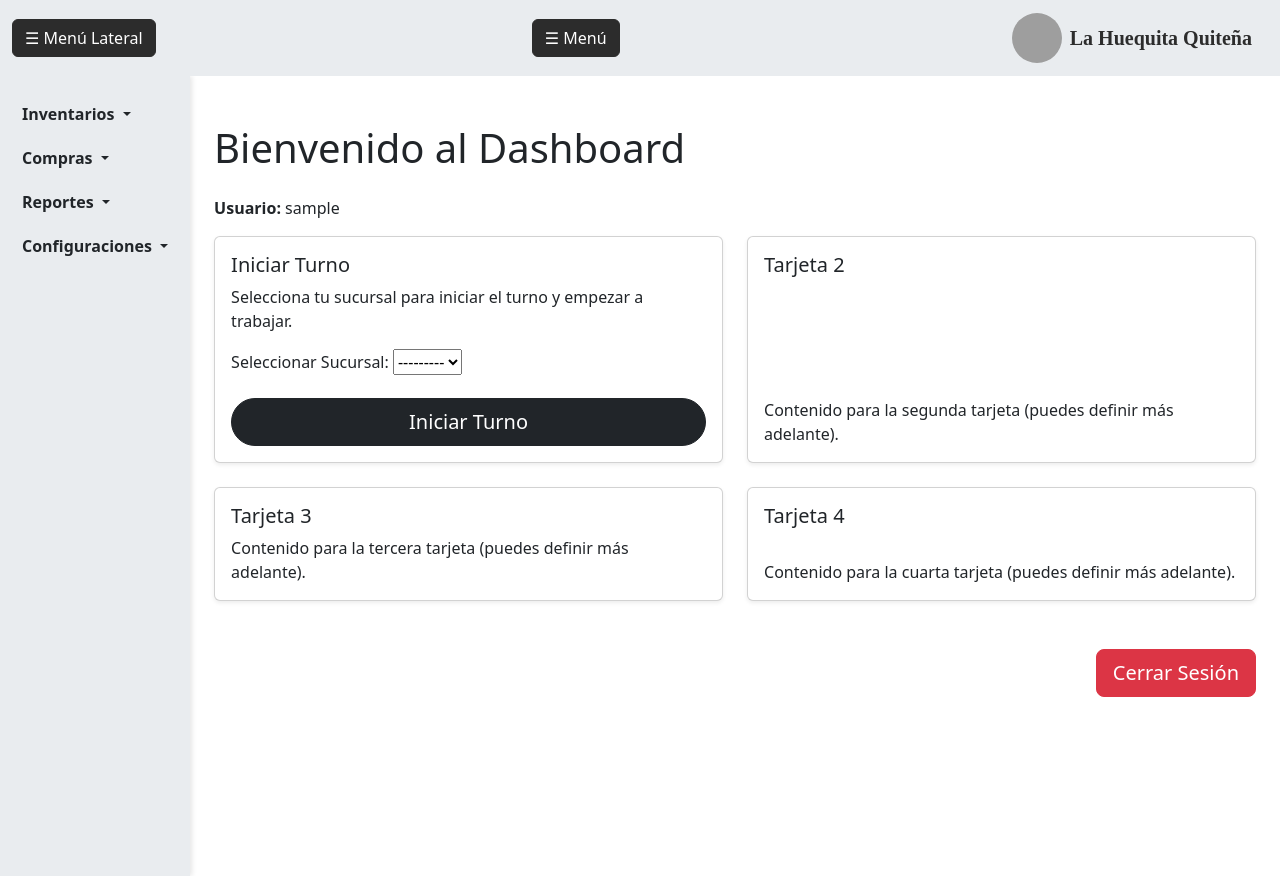
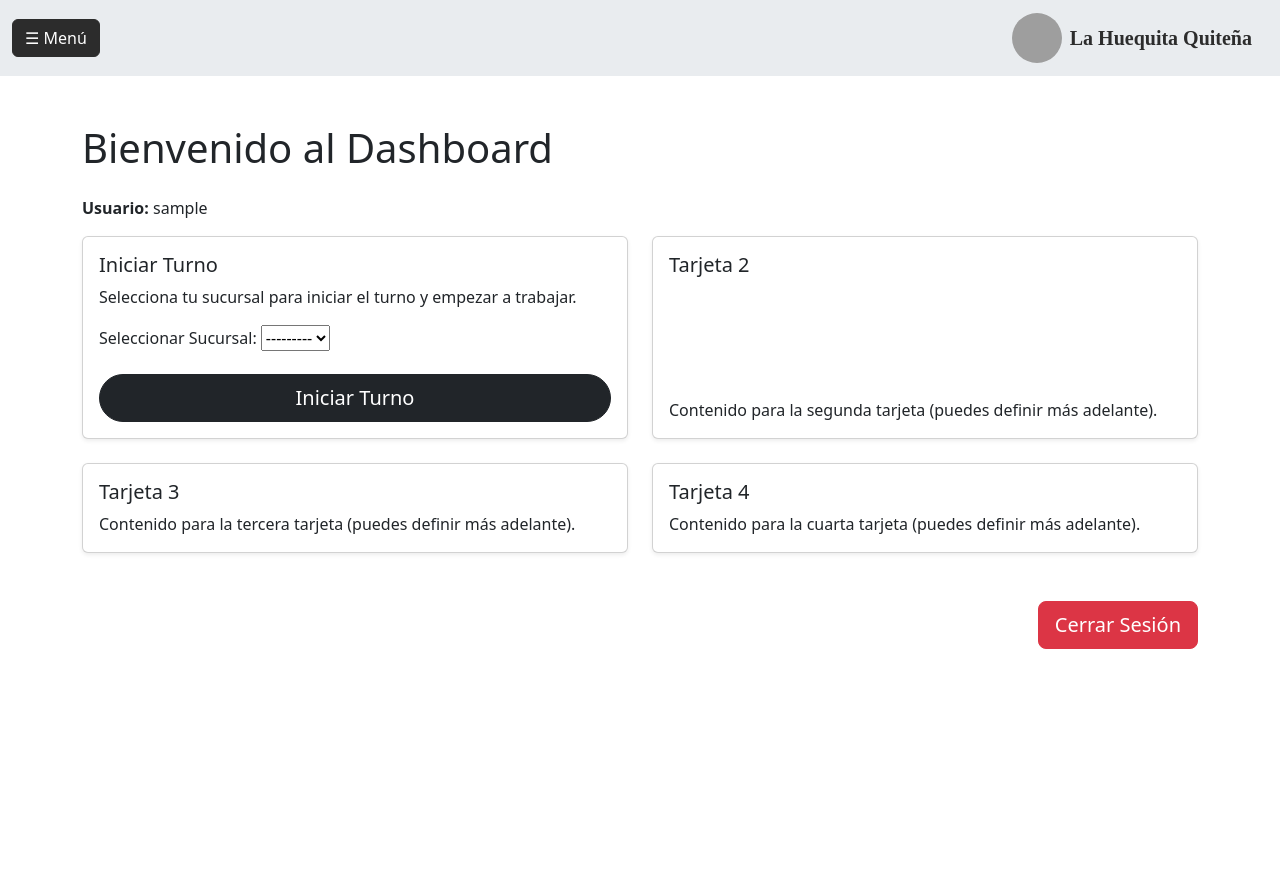
Before and after one commit to LuchoProgramer/Sistema-de-inventario-por-schemas, a Django app: template RegistroTurnos/templates/registro-turnos/dashboard.html in a window 1280 px wide. After the commit the page ends 649 px from the top, so only its background shows below. Run offline with Django 4.2, Linux system fonts and the light colour scheme; the template is opened without the code that fills it: values that come from a table or form of the project are taken from there, others are empty; the visitor is signed in with stand-in values (Sample User, id 1); parts of the project's set-up code (start-up, migrations or seed data) failed here and were passed over; grey boxes are pictures that could not be loaded.

Commit message:
Agregué nuevos modelos y ajustes en el proyecto

```diff
--- a/RegistroTurnos/templates/registro-turnos/dashboard.html
+++ b/RegistroTurnos/templates/registro-turnos/dashboard.html
@@ -16,11 +16,6 @@
     <!-- Encabezado con el nombre de la empresa y botón de menú -->
     <nav class="navbar" style="background-color: #E9ECEF;">
         <div class="container-fluid">
-            <!-- Botón Menú Lateral -->
-            <button class="btn btn-dark" id="toggle-sidebar" style="background-color: #2C2C2C; border-color: #2C2C2C;">
-                ☰ Menú Lateral
-            </button>
-
             <!-- Botón Menú Offcanvas -->
             <button class="btn btn-dark" type="button" id="offcanvasMenuToggle" data-bs-toggle="offcanvas" data-bs-target="#offcanvasMenu" aria-controls="offcanvasMenu" style="background-color: #2C2C2C; border-color: #2C2C2C;">
                 ☰ Menú
@@ -103,61 +98,6 @@
     <!-- Contenedor principal -->
     <div class="container-fluid">
         <div class="row">
-            <!-- Sidebar para pantallas grandes -->
-            <div id="sidebar" class="col-auto" style="background-color: #E9ECEF; min-height: 100vh;">
-                <ul class="nav flex-column mt-3">
-
-                    <!-- Inventarios -->
-                    <li class="nav-item dropdown">
-                        <a class="nav-link dropdown-toggle text-dark" href="#" id="inventariosDropdown" role="button" data-bs-toggle="dropdown" aria-expanded="false">
-                            Inventarios
-                        </a>
-                        <ul class="dropdown-menu" aria-labelledby="inventariosDropdown">
-                            <li><a class="dropdown-item" href="{% url 'inventarios:lista_productos' %}">Lista de Productos</a></li>
-                            <li><a class="dropdown-item" href="{% url 'inventarios:lista_categorias' %}">Lista de Categorías</a></li>
-                            <li><a class="dropdown-item" href="{% url 'inventarios:lista_movimientos_inventario' %}">Movimientos de Inventario</a></li>
-                            <li><a class="dropdown-item" href="{% url 'inventarios:lista_transferencias' %}">Transferencias</a></li>
-                            <li><a class="dropdown-item" href="{% url 'inventarios:seleccionar_sucursal' %}">Seleccionar Sucursal</a></li>
-                        </ul>
-                    </li>
-
-                    <!-- Compras -->
-                    <li class="nav-item dropdown">
-                        <a class="nav-link dropdown-toggle text-dark" href="#" id="comprasDropdown" role="button" data-bs-toggle="dropdown" aria-expanded="false">
-                            Compras
-                        </a>
-                        <ul class="dropdown-menu" aria-labelledby="comprasDropdown">
-                            <li><a class="dropdown-item" href="{% url 'compras:crear_compra_con_productos' %}">Agregar Compra</a></li>
-                            <li><a class="dropdown-item" href="{% url 'compras:lista_compras' %}">Ver Compras</a></li>
-                        </ul>
-                    </li>
-
-                    <!-- Reportes -->
-                    <li class="nav-item dropdown">
-                        <a class="nav-link dropdown-toggle text-dark" href="#" id="reportesDropdown" role="button" data-bs-toggle="dropdown" aria-expanded="false">
-                            Reportes
-                        </a>
-                        <ul class="dropdown-menu" aria-labelledby="reportesDropdown">
-                            <li><a class="dropdown-item" href="{% url 'reporte_ventas' %}">Reporte de Ventas</a></li>
-                            <li><a class="dropdown-item" href="{% url 'reporte_ventas_filtrado' %}">Reporte de Ventas Filtrado</a></li>
-                        </ul>
-                    </li>
-
-                    <!-- Configuraciones -->
-                    <li class="nav-item dropdown">
-                        <a class="nav-link dropdown-toggle text-dark" href="#" id="configuracionesDropdown" role="button" data-bs-toggle="dropdown" aria-expanded="false">
-                            Configuraciones
-                        </a>
-                        <ul class="dropdown-menu" aria-labelledby="configuracionesDropdown">
-                            <li><a class="dropdown-item" href="{% url 'crear_usuario' %}">Agregar Nuevo Empleado</a></li>
-                            <li><a class="dropdown-item" href="{% url 'sucursales:lista_sucursales' %}">Lista de Sucursales</a></li>
-                            <li><a class="dropdown-item" href="{% url 'facturacion:lista_impuestos' %}">Lista de Impuestos</a></li>
-                        </ul>
-                    </li>
-
-                </ul>
-            </div>
-
 
             <!-- Contenido Principal -->
             <div id="content" class="col">
```
